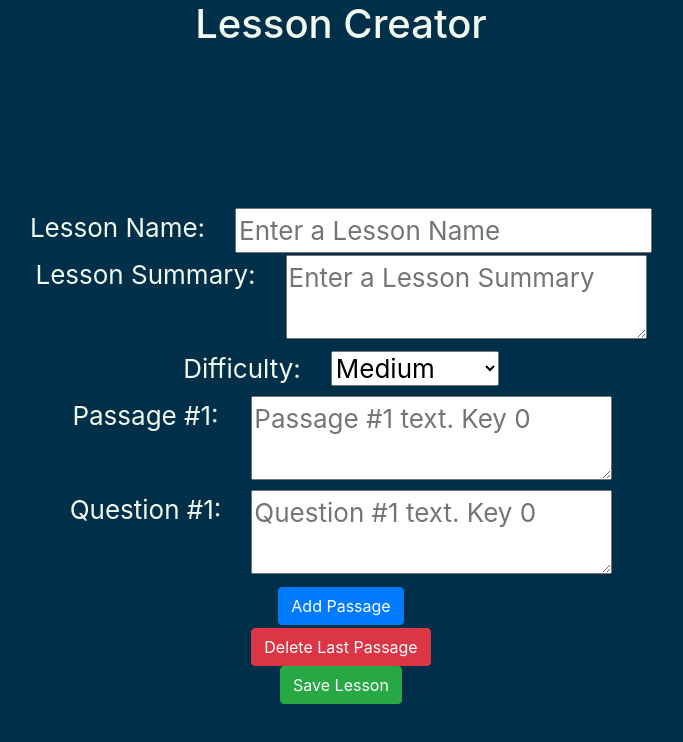
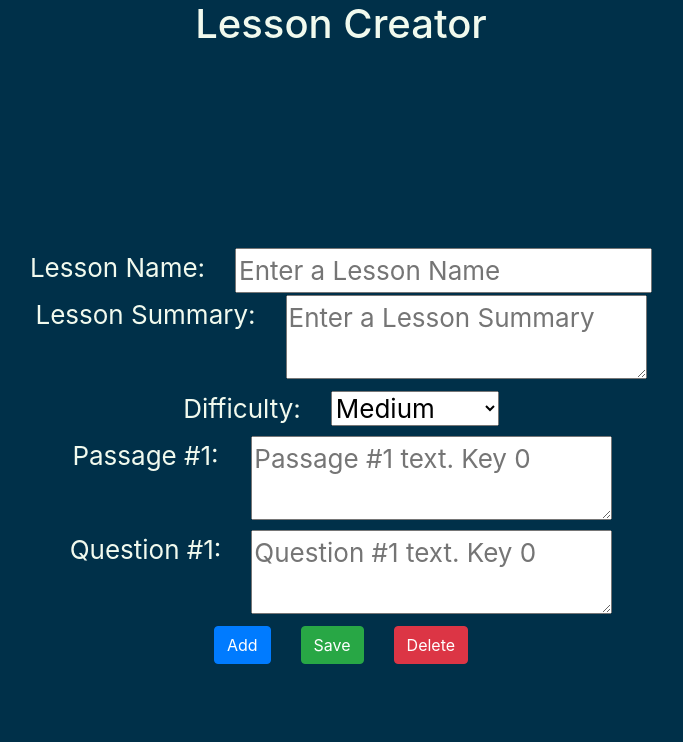
Before and after one commit to T110E4/wilbur, a React (Create React App) app in the folder wilbur-web/: page /create-lesson in a window 1280 px wide. Shown: the top 742 px of the page, without its empty margins (299-982 px from the left). Built offline with nearby package versions, Linux system fonts and the light colour scheme.

Commit message:
Upgraded lesson title and lesson info

```diff
--- a/wilbur-web/src/components/lesson/LessonCreator.js
+++ b/wilbur-web/src/components/lesson/LessonCreator.js
@@ -149,16 +149,14 @@ class LessonCreator extends React.Component {
 
           <Row>
             <Col>
-              <Button onClick={this.handleAddPassage} variant="primary">Add Passage</Button>
+              <Button onClick={this.handleAddPassage} variant="primary">Add</Button>
             </Col>
-          </Row>
-          <Row>
             <Col>
-              <Button onClick={this.handleRemovePassage} variant="danger">Delete Last Passage</Button>
+            <Button onClick="Submit" type="submit" variant="success">Save</Button>
             </Col>
-          </Row>
-          <Row>
-            <Button onClick="Submit" type="submit" variant="success">Save Lesson</Button>
+            <Col>
+              <Button onClick={this.handleRemovePassage} variant="danger">Delete</Button>
+            </Col>
           </Row>
         </Form>
       </Container>
--- a/wilbur-web/src/views/student/LessonView.js
+++ b/wilbur-web/src/views/student/LessonView.js
@@ -9,23 +9,26 @@ import Row from 'react-bootstrap/Row';
  */
 class LessonView extends React.Component {
 
-    componentDidMount() {
-        this.getPassages();
+    constructor(props) {
+        super(props);
       }
 
-    //TODO: Update to actually get a lesson
+    componentDidMount() {
+        this.getLesson();
+    }
+
     getLesson = () => {
+        this.getPassages();
         // read all entities
-        fetch("http://localhost:8080/get-passages?id="+this.props.match.params.id, {
+        fetch("http://localhost:8080/get-lesson?id="+this.props.match.params.id, {
             "method": "GET",
         })
         .then(response => response.json())
         .then(response => {
-                console.log(response);
             this.setState({
-                    passages: response
+                lessonName: response.lessonName,
+                lessonSummary: response.lessonSummary,
             })
-                console.log(this.state);
         })
         .catch(err => {
             console.log(err);
@@ -39,11 +42,10 @@ class LessonView extends React.Component {
         })
         .then(response => response.json())
         .then(response => {
-                console.log(response);
             this.setState({
                 passages: response
             })
-                console.log(this.state);
+
         })
         .catch(err => {
             console.log(err);
@@ -51,15 +53,16 @@ class LessonView extends React.Component {
     };
 
     render() {
-        if (!this.state) {
+        if (!this.state || !this.state.passages || !this.state.lessonSummary) {
             return <div>Loading Lesson...</div>
         }
         return (
             <div className="LessonView">
-                <h1>Lesson View {this.props.match.params.id} </h1>
-                <h3>{this.state.passages[0].lessonSummary}</h3>
+                <h1>{this.state.lessonName}</h1> <h5>{this.props.match.params.id}</h5>
+                <h3>{this.state.lessonSummary}</h3>
                 <p></p>
                 <h2>{this.state.passages[0].passageText}</h2>
+                <h3>{this.state.passages[0].passageQuestion}</h3>
                 <Container>
                 <Row>
                 </Row>
```
Lines whose indentation alone changed are shown as unchanged.
